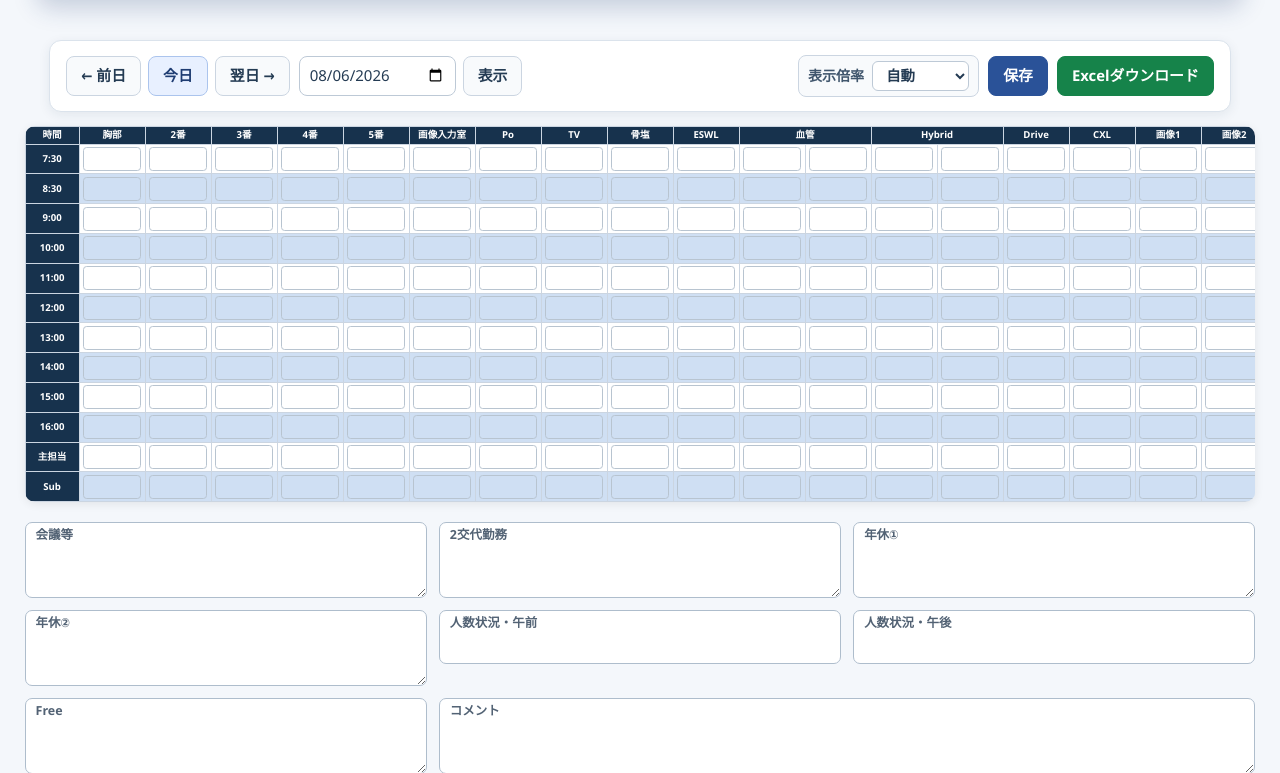
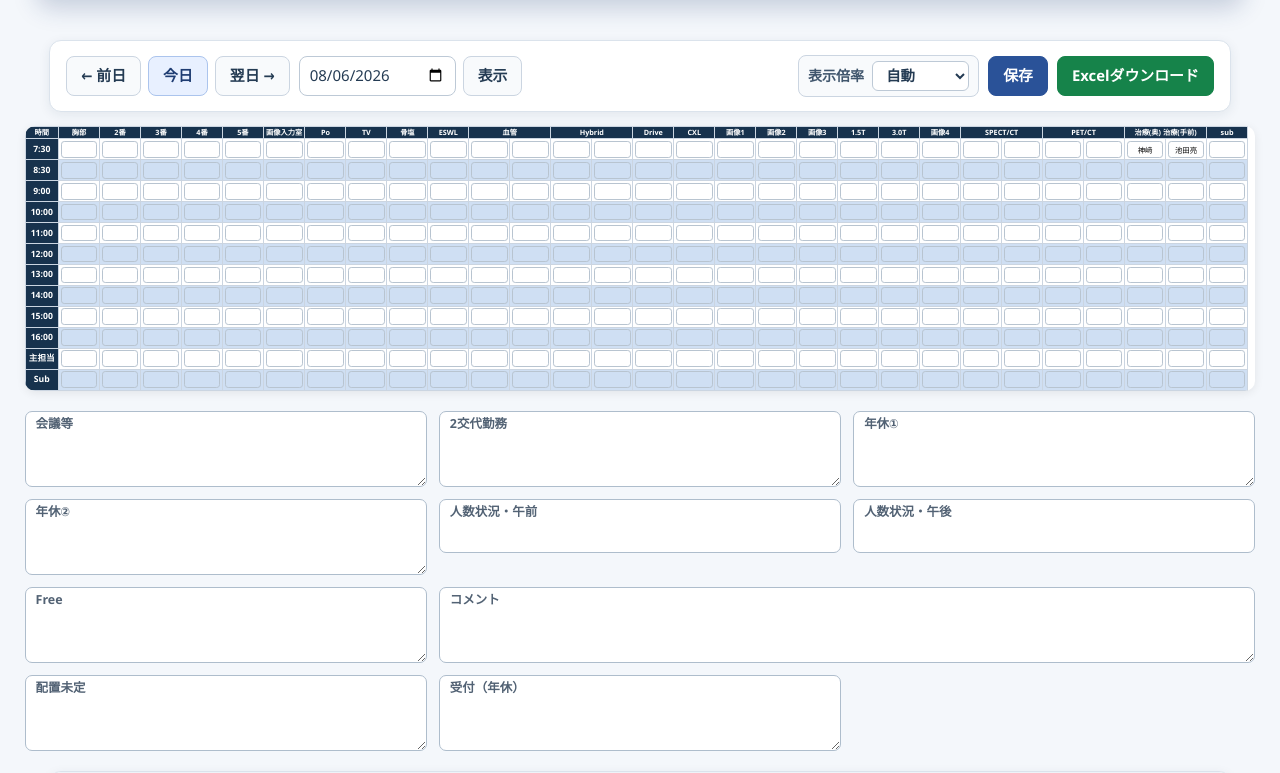
Before and after one commit to ryuzi-0321/How-to-CT-Ver.D, a Django app: page /assignment/ in a window 1280 px wide. Shown: the part 242-1015 px from the top of the page. Run offline with Django 4.2, Linux system fonts and the light colour scheme; data comes from the database, SQL or seed files in the repository.

Commit message:
サイズ調整

```diff
--- a/daily_assignment/static/daily_assignment/board.css
+++ b/daily_assignment/static/daily_assignment/board.css
@@ -872,3 +872,78 @@ body {
         grid-template-columns: 1fr;
     }
 }
+
+
+/* ==================================================
+   配置表をPC画面内へ収めるためのコンパクト表示
+   ================================================== */
+
+/* 自動倍率のときだけ横スクロールを隠します。 */
+.board-wrap.auto-fit {
+    overflow-x: hidden;
+}
+
+/* 表本来の横幅を少し小さくし、縮小時も文字を読みやすくします。 */
+.assignment-table tbody td {
+    width: 76px;
+    min-width: 76px;
+    max-width: 76px;
+    padding: 3px;
+}
+
+.assignment-table .cell-input,
+.assignment-table input.cell-input {
+    box-sizing: border-box;
+    width: 68px;
+    min-width: 68px;
+    max-width: 68px;
+    height: 31px;
+    padding: 4px 3px;
+    font-size: 0.86rem;
+    line-height: 1.1;
+    text-overflow: clip;
+}
+
+.assignment-table .time-head,
+.assignment-table .time-column {
+    width: 62px;
+    min-width: 62px;
+    max-width: 62px;
+}
+
+.assignment-table thead th {
+    padding: 3px 4px;
+    font-size: 0.84rem;
+    line-height: 1.15;
+    white-space: nowrap;
+}
+
+/* 名前が長いときは入力枠を広げず、文字サイズだけを調整します。 */
+.assignment-table .cell-input.name-medium {
+    font-size: 0.76rem;
+}
+
+.assignment-table .cell-input.name-long {
+    font-size: 0.68rem;
+    letter-spacing: -0.04em;
+}
+
+.assignment-table .cell-input.name-very-long {
+    font-size: 0.6rem;
+    letter-spacing: -0.07em;
+}
+
+@media (max-width: 1200px) {
+    .assignment-table tbody td {
+        width: 70px;
+        min-width: 70px;
+        max-width: 70px;
+    }
+
+    .assignment-table .cell-input,
+    .assignment-table input.cell-input {
+        width: 62px;
+        min-width: 62px;
+        max-width: 62px;
+    }
+}
--- a/daily_assignment/templates/daily_assignment/board.html
+++ b/daily_assignment/templates/daily_assignment/board.html
@@ -6,7 +6,7 @@
 {% endblock %}
 
 {% block extra_css %}
-<link rel="stylesheet" href="{% static 'daily_assignment/board.css' %}?v=20260806_2">
+<link rel="stylesheet" href="{% static 'daily_assignment/board.css' %}?v=20260806_3">
 {% endblock %}
 
 {% block content %}
@@ -340,18 +340,24 @@ const BOARD_ZOOM_STORAGE_KEY = 'dailyAssignmentBoardZoom';
 function applyBoardZoom(selectedValue, saveSetting = true) {
   if (!boardZoomSelect || !boardWrap || !assignmentTable) return;
 
+  /* いったん等倍へ戻して、表本来の横幅を測ります。 */
   assignmentTable.style.zoom = '1';
+  boardWrap.classList.remove('auto-fit');
+
   let scale = 1;
 
   if (selectedValue === 'auto') {
-    const availableWidth = boardWrap.clientWidth;
+    const availableWidth = Math.max(boardWrap.clientWidth - 2, 1);
     const tableWidth = assignmentTable.scrollWidth;
 
     if (tableWidth > 0) {
-      scale = Math.min(availableWidth / tableWidth, 1);
+      /* わずかな余白を残して、必ず枠内に収めます。 */
+      scale = Math.min((availableWidth / tableWidth) * 0.995, 1);
     }
 
-    scale = Math.max(scale, 0.6);
+    /* 列数が多い日でも横スクロールを出さないための下限。 */
+    scale = Math.max(scale, 0.4);
+    boardWrap.classList.add('auto-fit');
   } else {
     const parsedScale = Number.parseFloat(selectedValue);
     if (Number.isFinite(parsedScale)) scale = parsedScale;
@@ -393,6 +399,34 @@ window.addEventListener('resize', function () {
 
 window.addEventListener('load', initializeBoardZoom);
 
+/* 入力された名前の長さに合わせて文字だけを自動調整します。 */
+function fitNameText(input) {
+  const length = Array.from(input.value.trim()).length;
+
+  input.classList.remove('name-medium', 'name-long', 'name-very-long');
+
+  if (length >= 9) {
+    input.classList.add('name-very-long');
+  } else if (length >= 7) {
+    input.classList.add('name-long');
+  } else if (length >= 5) {
+    input.classList.add('name-medium');
+  }
+
+  input.title = input.value;
+}
+
+function initializeNameFitting() {
+  document.querySelectorAll('.cell-input').forEach(function (input) {
+    fitNameText(input);
+    input.addEventListener('input', function () {
+      fitNameText(this);
+    });
+  });
+}
+
+window.addEventListener('load', initializeNameFitting);
+
 </script>
 
 {% endblock %}
```
